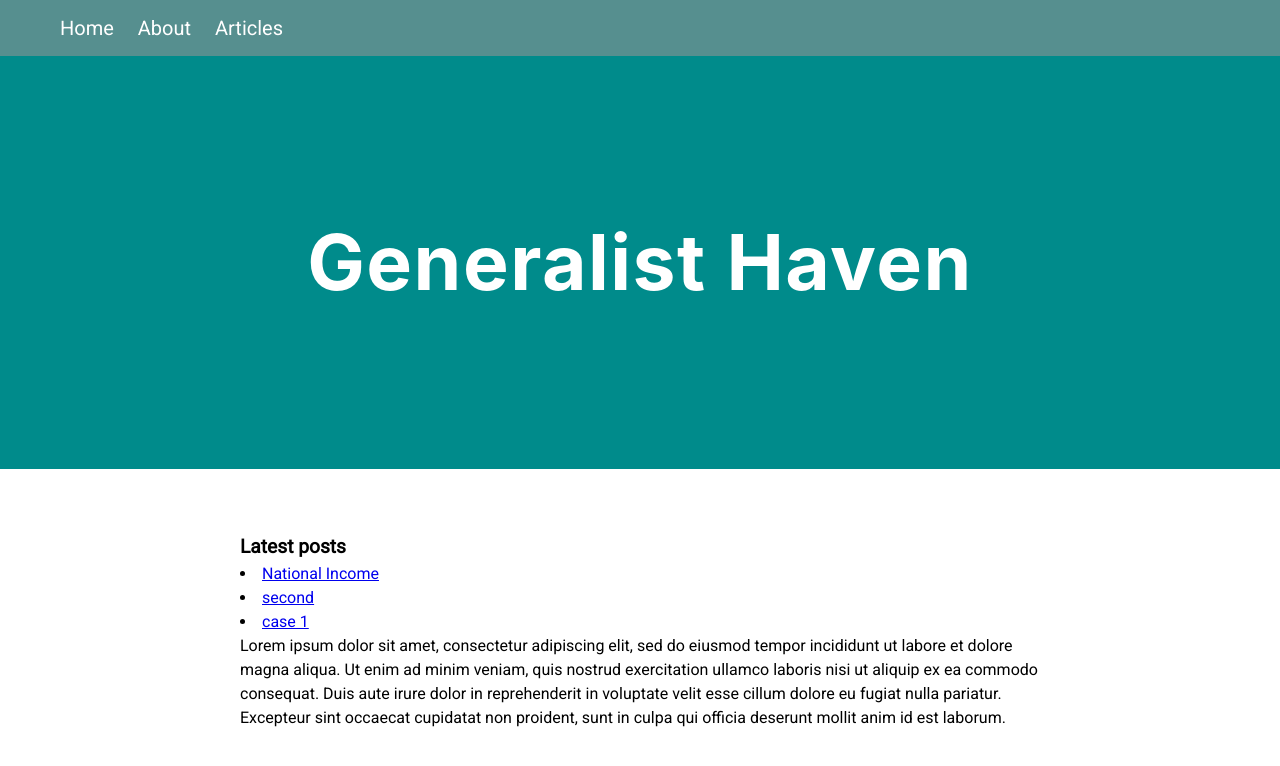
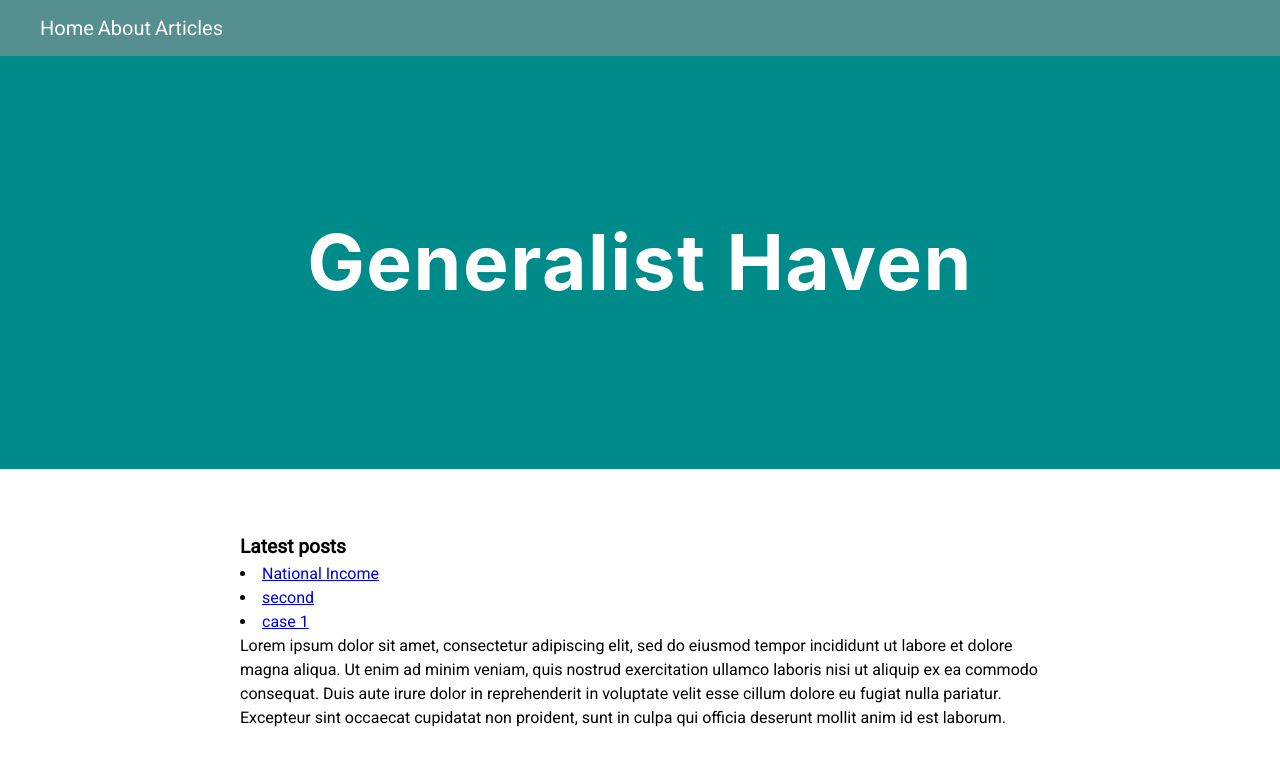
Before and after one commit to generalistsanctuary/generalistsanctuary.github.io, a Jekyll site: the page built from index.html, in a window 1280 px wide. Shown: the top 766 px of the page. Built offline with Jekyll 4.4.1, drawn with Linux system fonts in a browser that asks for light colours.

Commit message:
Update style.css

```diff
--- a/styles/style.css
+++ b/styles/style.css
@@ -35,10 +35,10 @@ h1{
   nav a{
       text-decoration: none;
       color: white;
-      text-align: center;
+
 
       font-size: 20px;
-      padding-left: 20px;
+
   }
   .postsList{
       max-width: 800px;
```
